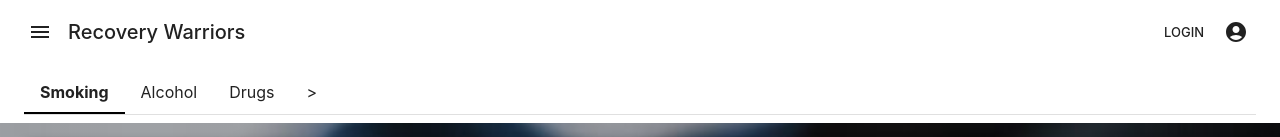
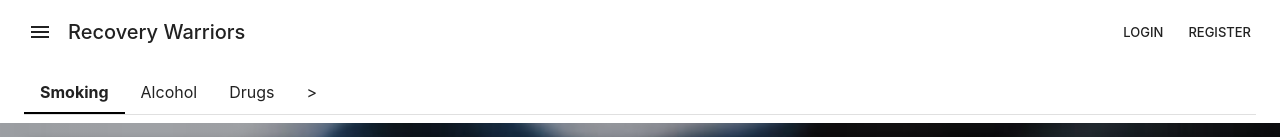
Before and after one commit to Crabis/HackoMania2025, a React (Create React App) app in the folder frontend/: page / in a window 1280 px wide. Shown: the top 137 px of the page. Built offline with nearby package versions, Linux system fonts and the light colour scheme.

Commit message:
Account button redirect to profile page

```diff
--- a/frontend/src/App.tsx
+++ b/frontend/src/App.tsx
@@ -3,7 +3,7 @@ import { BrowserRouter as Router, Route, Routes } from "react-router-dom";
 import HomePage from "./pages/home"; // ✅ Import Home page
 import RegisterPage from "./pages/register"; // ✅ Import Register page
 import LoginPage from "./pages/login"; // ✅ Import Login page
-import ChooseRolePage from "./pages/chooserole"; // ✅ Import Choose Role page
+import ProfilePage from "./pages/profile"; // ✅ Import Choose Role page
 
 const App: React.FC = () => {
   return (
@@ -14,7 +14,7 @@ const App: React.FC = () => {
           <Route path="/" element={<HomePage />} />
           <Route path="/register" element={<RegisterPage />} />
           <Route path="/login" element={<LoginPage />} />
-          <Route path="/choose-role" element={<ChooseRolePage />} />
+          <Route path="/profile" element={<ProfilePage />} />
         </Routes>
       </div>
     </Router>
--- a/frontend/src/components/navbar.tsx
+++ b/frontend/src/components/navbar.tsx
@@ -1,6 +1,4 @@
-"use client";
-
-import { useState } from "react";
+import { useState, useEffect } from "react";
 import {
   Drawer,
   List,
@@ -17,6 +15,10 @@ import CloseIcon from "@mui/icons-material/Close";
 import ArrowForwardIosIcon from "@mui/icons-material/ArrowForwardIos";
 import ExitToAppIcon from "@mui/icons-material/ExitToApp";
 import { Link } from "react-router-dom";
+import { createClient } from "@supabase/supabase-js";
+
+// Initialize Supabase client
+const supabase = createClient("https://qagsbbilljqjmauhylgo.supabase.co", "eyJhbGciOiJIUzI1NiIsInR5cCI6IkpXVCJ9.eyJpc3MiOiJzdXBhYmFzZSIsInJlZiI6InFhZ3NiYmlsbGpxam1hdWh5bGdvIiwicm9sZSI6ImFub24iLCJpYXQiOjE3Mzk1OTczNzAsImV4cCI6MjA1NTE3MzM3MH0.5R8oQ9Zh_w6R7cDDhAU9xKZlMOk2jU3cCgO72uu91qU");
 
 const menuOptions = [
   { label: "Home", path: "/" },
@@ -27,9 +29,32 @@ const menuOptions = [
 
 export default function MenuDrawer() {
   const [open, setOpen] = useState<boolean>(false);
+  const [user, setUser] = useState<any>(null);
 
+  // Toggle Drawer
   const toggleDrawer = (state: boolean) => () => {
     setOpen(state);
+  };
+
+  // Fetch user on mount
+  useEffect(() => {
+    const fetchUser = async () => {
+      const { data } = await supabase.auth.getUser();
+      setUser(data?.user);
+    };
+
+    fetchUser();
+  }, []);
+
+  // Logout function
+  const handleLogout = async () => {
+    const { error } = await supabase.auth.signOut();
+    if (error) {
+      console.error("Error signing out:", error.message);
+    } else {
+      setUser(null); // Clear user state
+      window.location.reload();
+    }
   };
 
   return (
@@ -68,15 +93,18 @@ export default function MenuDrawer() {
             ))}
           </List>
 
-          {/* Logout Button */}
+          {/* Logout Button - Only show if user is logged in */}
+          {user && (
             <Box sx={{ mt: "auto", p: 2 }}>
               <ListItemButton
                 sx={{ color: "red", '&:hover': { backgroundColor: "#ffebee" }, cursor: "pointer", p: 2 }}
+                onClick={handleLogout}
               >
                 <ExitToAppIcon sx={{ color: "red", mr: 1 }} />
                 <ListItemText primary="Logout" />
               </ListItemButton>
             </Box>
+          )}
         </Box>
       </Drawer>
     </>
--- a/frontend/src/pages/home.tsx
+++ b/frontend/src/pages/home.tsx
@@ -1,15 +1,17 @@
-"use client"
-
-import { useState } from "react"
+import { useState, useEffect } from "react"
 import { AppBar, Toolbar, IconButton, Typography, Box, ThemeProvider, CssBaseline, Button } from "@mui/material"
 import MenuIcon from "@mui/icons-material/Menu"
 import AccountCircleIcon from "@mui/icons-material/AccountCircle"
 import { createTheme } from "@mui/material/styles"
-import { Link } from 'react-router-dom';
+import { Link, useNavigate } from 'react-router-dom';
 import { TestimonialCard } from "../components/TestimonialCard"
 import { DonationCard } from "../components/DonationCard"
-import { type AddictionTab, addictionsTabData } from "../constants/constants" // refer to this for modular code
-import  MenuDrawer  from "../components/navbar"
+import { type AddictionTab, addictionsTabData } from "../constants/constants"
+import MenuDrawer from "../components/navbar"
+import { createClient } from "@supabase/supabase-js"
+
+// Initialize Supabase client
+const supabase = createClient('https://qagsbbilljqjmauhylgo.supabase.co', 'eyJhbGciOiJIUzI1NiIsInR5cCI6IkpXVCJ9.eyJpc3MiOiJzdXBhYmFzZSIsInJlZiI6InFhZ3NiYmlsbGpxam1hdWh5bGdvIiwicm9sZSI6ImFub24iLCJpYXQiOjE3Mzk1OTczNzAsImV4cCI6MjA1NTE3MzM3MH0.5R8oQ9Zh_w6R7cDDhAU9xKZlMOk2jU3cCgO72uu91qU');
 
 const theme = createTheme({
   palette: {
@@ -24,6 +26,17 @@ const theme = createTheme({
 
 export default function HomePage() {
   const [activeTab, setActiveTab] = useState(0)
+  const [user, setUser] = useState<any>(null)
+  const navigate = useNavigate()
+
+  useEffect(() => {
+    const fetchUser = async () => {
+      const { data } = await supabase.auth.getUser()
+      setUser(data?.user)
+    }
+
+    fetchUser()
+  }, [])
 
   const renderTabContent = (tab: AddictionTab) => (
     <>
@@ -36,7 +49,6 @@ export default function HomePage() {
         value={<Typography sx={{ fontSize: "2rem", color: "#007BFF", fontWeight: "bold" }}>{tab.number}</Typography>}
         label="Warriors on our Program"
       />
-
 
       <Box sx={{ mt: 3 }}>
         <Typography variant="h6" sx={{ fontWeight: "bold", mb: 1 }}>
@@ -69,9 +81,8 @@ export default function HomePage() {
   return (
     <ThemeProvider theme={theme}>
       <CssBaseline />
-      {/* App Bar remains white, content selection stays above the background */}
       <AppBar position="static" color="transparent" elevation={0}>
-        <Toolbar sx={{ mb: 1 }}> {/* Reduces gap between App Bar and content */}
+        <Toolbar sx={{ mb: 1 }}>
           <IconButton edge="start" color="inherit" aria-label="menu">
             <MenuDrawer />
           </IconButton>
@@ -79,25 +90,42 @@ export default function HomePage() {
             Recovery Warriors
           </Typography>
           <Box sx={{ display: "flex", alignItems: "center" }}>
+            {!user ? (
+              <>
+                <Button
+                  color="inherit"
+                  size="small"
+                  sx={{ mr: 1 }}
+                  component={Link}
+                  to="/login"
+                >
+                  Login
+                </Button>
                 <Button
                   color="inherit"
                   size="small"
                   sx={{ mr: 0 }}
-              component={Link} // Use the 'Link' component for navigation
-              to="/login" // Navigate to the '/login' route
+                  component={Link}
+                  to="/register"
                 >
-              Login
+                  Register
                 </Button>
-            <IconButton color="inherit">
+              </>
+            ) : (
+              <Typography color="inherit" sx={{ mr: 2 }}>
+                {user.username}
+              </Typography>
+            )}
+            {user && (
+              <IconButton color="inherit" component={Link} to="/profile">
                 <AccountCircleIcon />
               </IconButton>
+            )}
           </Box>
         </Toolbar>
       </AppBar>
 
-      {/* Content selection bar */}
       <Box sx={{ px: 3, py: 0, backgroundColor: "#fff" }}>
-        {/* Tabs */}
         <Box sx={{ display: "flex", borderBottom: 1, borderColor: "divider", mb: 1 }}>
           {addictionsTabData.map((tab, index) => (
             <Box
@@ -119,7 +147,6 @@ export default function HomePage() {
         </Box>
       </Box>
 
-      {/* Background image starts below the content selection bar */}
       <Box
         sx={{
           flexGrow: 1,
@@ -131,7 +158,7 @@ export default function HomePage() {
           backgroundRepeat: "no-repeat",
           backgroundAttachment: "scroll",
           color: "#fff",
-          px: 3, // Adds padding around the content in front of the image
+          px: 3,
           py: 2,
         }}
       >
--- a/frontend/src/pages/chooserole.tsx
+++ b/frontend/src/pages/profile.tsx
@@ -1,15 +1,45 @@
-import React, { useState } from 'react';
+import React, { useState, useEffect } from 'react';
 import { createClient } from '@supabase/supabase-js';
 import { useNavigate } from 'react-router-dom';
 
 // Initialize Supabase client
 const supabase = createClient('https://qagsbbilljqjmauhylgo.supabase.co', 'eyJhbGciOiJIUzI1NiIsInR5cCI6IkpXVCJ9.eyJpc3MiOiJzdXBhYmFzZSIsInJlZiI6InFhZ3NiYmlsbGpxam1hdWh5bGdvIiwicm9sZSI6ImFub24iLCJpYXQiOjE3Mzk1OTczNzAsImV4cCI6MjA1NTE3MzM3MH0.5R8oQ9Zh_w6R7cDDhAU9xKZlMOk2jU3cCgO72uu91qU');
 
-const ChooseRolePage = () => {
+const ProfilePage = () => {
   const [error, setError] = useState<string | null>(null);
   const [isLoading, setIsLoading] = useState<boolean>(false);
   const [username, setUsername] = useState('');
+  const [userUsername, setUserUsername] = useState<string | null>(null); // To store the fetched username for placeholder
   const navigate = useNavigate(); // For redirection
+
+  useEffect(() => {
+    const fetchUser = async () => {
+      // Get current user
+      const { data: user, error: userError } = await supabase.auth.getUser();
+
+      if (userError || !user?.user) {
+        setError('User not found');
+        return;
+      }
+
+      // Query the 'users' table to get the user's username
+      const { data: userData, error: queryError } = await supabase
+        .from('users')
+        .select('username')
+        .eq('id', user.user.id)
+        .single(); // Fetch a single result
+
+      if (queryError) {
+        setError(queryError.message);
+        return;
+      }
+
+      // Set the username fetched from the database (for the textbox placeholder)
+      setUserUsername(userData?.username || '');
+    };
+
+    fetchUser();
+  }, []);
 
   const updateRole = async (role: 'mentor' | 'guardian' | 'warrior') => {
     setIsLoading(true);
@@ -24,10 +54,13 @@ const ChooseRolePage = () => {
       return;
     }
 
+    // If no username is provided, use the original username
+    const finalUsername = username.trim() === '' ? userUsername : username;
+
     // Update user's role and username in the database
     const { error: updateError } = await supabase
       .from('users')
-      .update({ role, username })
+      .update({ role, username: finalUsername })
       .eq('id', user.user.id);
 
     setIsLoading(false);
@@ -41,7 +74,7 @@ const ChooseRolePage = () => {
   };
 
   return (
-    <div className="choose-role-page">
+    <div className="profile-page">
       <h2>Choose Your Role</h2>
       <p>Select a role and provide your username:</p>
 
@@ -51,6 +84,7 @@ const ChooseRolePage = () => {
           type="text"
           value={username}
           onChange={(e) => setUsername(e.target.value)}
+          placeholder={userUsername || 'Enter your username'}
           required
         />
       </div>
@@ -70,4 +104,4 @@ const ChooseRolePage = () => {
   );
 };
 
-export default ChooseRolePage;
+export default ProfilePage;
```
Lines whose indentation alone changed are shown as unchanged.
